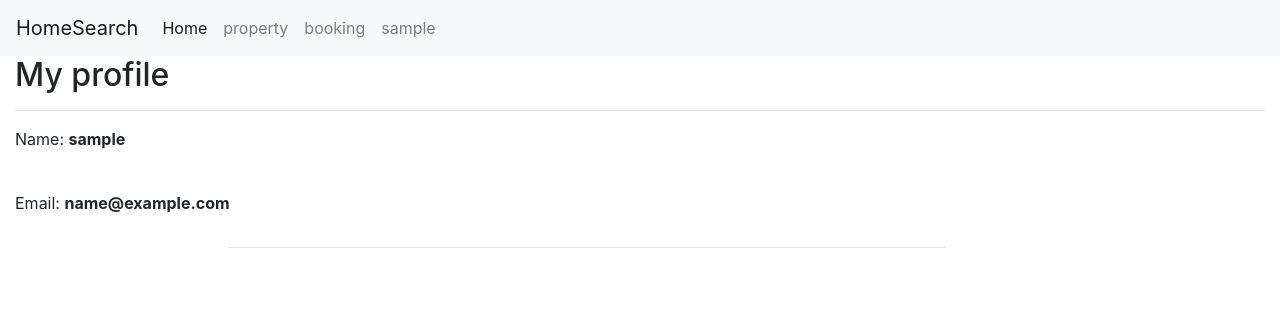
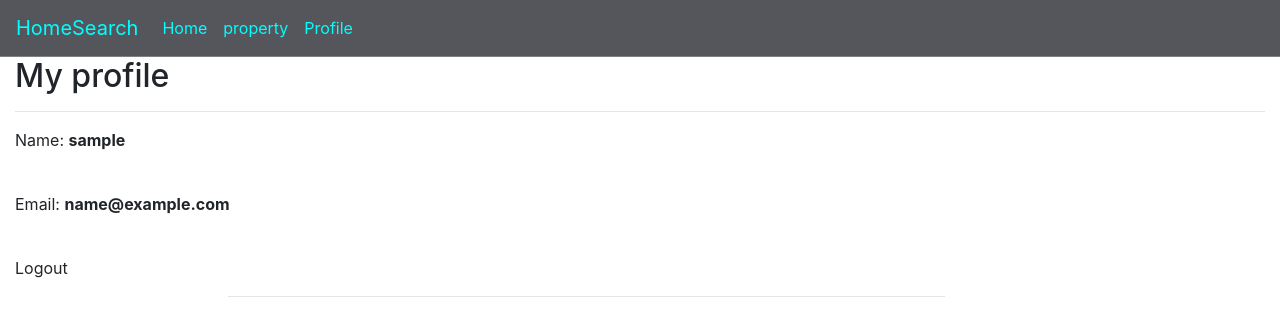
Before and after one commit to Rubyroy12/property-booking, a Django app: a page that uses bookingapp/templates/navbar.html in a window 1280 px wide. Shown: the top 336 px of the page. Run offline with Django 3.2, Linux system fonts and the light colour scheme; the visitor is signed in with stand-in values (Sample User, id 1); some libraries are stand-ins or nearby versions.

Commit message:
style homepage

```diff
--- a/bookingapp/models.py
+++ b/bookingapp/models.py
@@ -35,8 +35,6 @@ class Reviews(models.Model):
     def __str__(self):
         return f'{self.user.name} Property'
 
-# class Paymentmode(models.Model):
-#     mode= models.CharField(max_length=100,blank=True)
 
 class Cart(models.Model):
     user= models.ForeignKey(Profile, on_delete=models.CASCADE,related_name='booking')
--- a/bookingapp/templates/navbar.html
+++ b/bookingapp/templates/navbar.html
@@ -12,30 +12,27 @@
 </head>
 
 <body>
-    <nav class="navbar navbar-expand-lg navbar-light bg-light">
-        <a class="navbar-brand" href="/">HomeSearch</a>
-        <button class="navbar-toggler" type="button" data-toggle="collapse" data-target="#navbarSupportedContent"
+    <nav class="navbar navbar-expand-lg navbar-light" style="background-color: rgb(85, 85, 92); border-bottom: 1px solid grey;color: aqua;">
+        <a class="navbar-brand" href="/"style="color:aqua">HomeSearch</a>
+        <button style="color: aqua;" class="navbar-toggler" type="button" data-toggle="collapse" data-target="#navbarSupportedContent"
             aria-controls="navbarSupportedContent" aria-expanded="false" aria-label="Toggle navigation">
-            <span class="navbar-toggler-icon"></span>
+            <span class="navbar-toggler-icon" style="color: aqua;"></span>
         </button>
 
         <div class="collapse navbar-collapse" id="navbarSupportedContent">
             <ul class="navbar-nav mr-auto">
                 <li class="nav-item active">
-                    <a class="nav-link" href="/">Home <span class="sr-only">(current)</span></a>
+                    <a class="nav-link" style="color: aqua;" href="/">Home <span class="sr-only">(current)</span></a>
                 </li>
                 <li class="nav-item">
-                    <a class="nav-link" href="{% url 'property'%}">property</a>
+                    <a class="nav-link" style="color: aqua;" href="{% url 'property'%}">property</a>
                 </li>
 
-                <li class="nav-item">
-                    <a class="nav-link" href="#">booking</a>
-                </li>
 
 
                 {% if user.is_authenticated %}
                 <li class="nav-item">
-                    <a class="nav-link" href="{% url 'profile' user.username %}">{{ user.username}}</a>
+                    <a class="nav-link" style="color: aqua;" href="{% url 'profile' user.username %}">Profile</a>
                 </li>
 
 
@@ -44,7 +41,7 @@
                 {% else %}
 
                 <li class="nav-item">
-                    <a class="nav-link" href="accounts/login">Login</a>
+                    <a class="nav-link" style="color: aqua;" href="accounts/login">Login</a>
                 </li>
                 {% endif %}
             </ul>
--- a/bookingapp/templates/profile.html
+++ b/bookingapp/templates/profile.html
@@ -8,7 +8,10 @@
     <hr>
     <p>Name: <strong>{{user.username}}</strong></p><br>
     <p>Email: <strong>{{user.email}}</strong></p>
+    <br>
+    <a href="/accounts/logout" style="color: inherit;">Logout</a>
     <div class="row">
+
 
         <div class="col-md-2"></div>
         <div class="col-md-7">
--- a/bookingapp/views.py
+++ b/bookingapp/views.py
@@ -56,12 +56,15 @@ def details(request,name):
 @login_required(login_url='/accounts/login/')
 def booking(request,name):
     appartment = Property.objects.get(name=name)
+    myproperty= Property.objects.get(name=name)
 
     if request.method == 'POST':
+
         form = BookingForm(request.POST)
         if form.is_valid():
             book = form.save(commit=False)
             book.user = request.user.profile
+            book.property= myproperty
             book.save()
             return HttpResponseRedirect(request.path_info)
     else:
```
Also changed, not shown: bookingapp/templates/index.html (+5 -3 lines), bookingapp/migrations/0014_alter_cart_property.py (added), bookingapp/migrations/0015_alter_cart_property.py (added), bookingapp/static/images/apparteent2.jpeg (added), bookingapp/static/images/appartment.jpeg (added), bookingapp/static/images/appartment3.jpeg (added), bookingapp/static/images/appartment4.jpeg (added), bookingapp/static/images/appartment5.jpeg (added).
